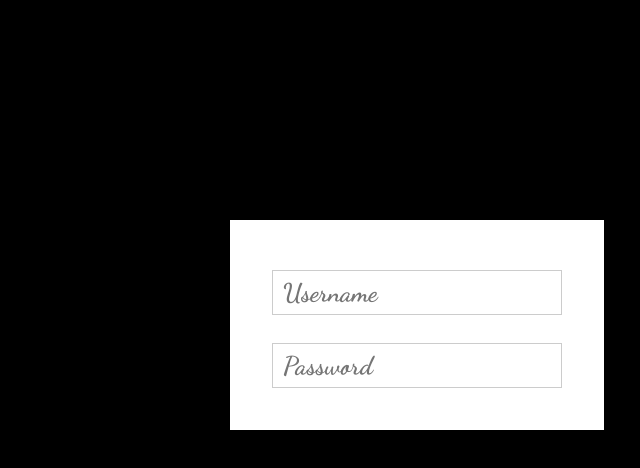
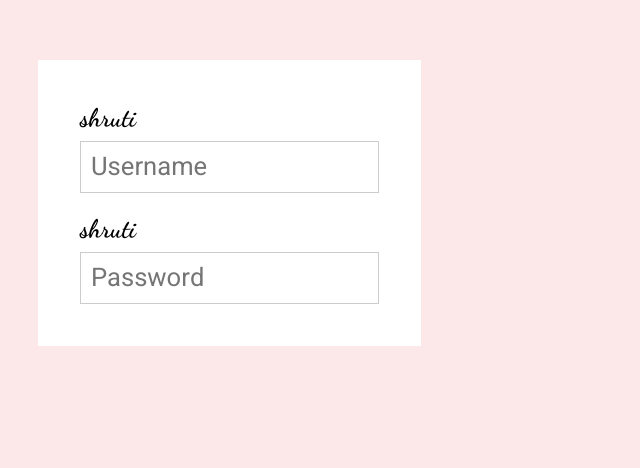
Before and after one commit to shruti-14/Clientele, a React (Create React App) app: page /login in a window 1280 px wide. Shown: the part 180-648 px from the top of the page, without its empty margins (410-1050 px from the left). Built offline with nearby package versions, Linux system fonts and the light colour scheme.

Commit message:
centered login div

```diff
--- a/src/cointainer/Login/Login.module.css
+++ b/src/cointainer/Login/Login.module.css
@@ -1,12 +1,12 @@
 .LoginContainer {
-    height: 100%;
+    height: 100vh;
     width: 100%;
-    background-color:black;
+    background-color: #fce8e8;
 }
 .LoginContent {
     margin: auto;
-    top: 50%;
-    left: 50%;
+    top: 30%;
+    left: 35%;
     position: absolute;
     background-color: white;
     padding: 32px;
--- a/src/commons/UI/Input/Input.js
+++ b/src/commons/UI/Input/Input.js
@@ -25,7 +25,7 @@ const Input = (props) => {
     }
     return (
         <div className={classes.Input}>
-            <label className={classes.Label}>{props.label}</label>
+            <label className={classes.Label}>{'shruti'}</label>
             {inputElement}
         </div>
     );
--- a/src/commons/UI/Input/Input.module.css
+++ b/src/commons/UI/Input/Input.module.css
@@ -14,7 +14,7 @@
     outline: none;
     border: 1px solid #ccc;
     background-color: white;
-    font: inherit;
+    font-family: 'Heebo', sans-serif;
     padding: 6px 10px;
     display: block;
     width: 100%;
```
